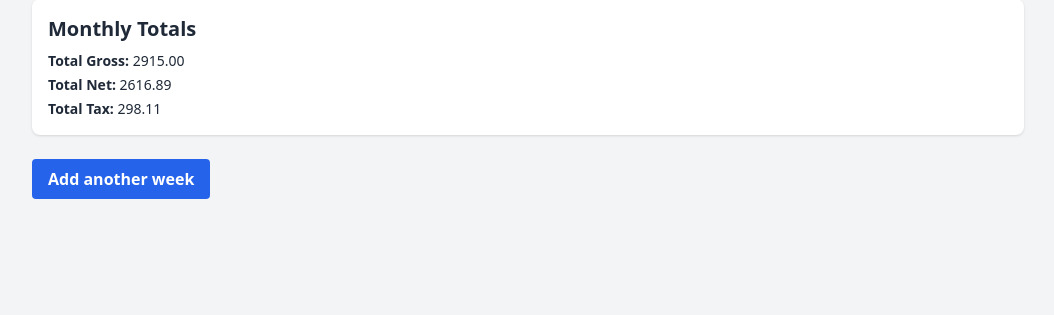
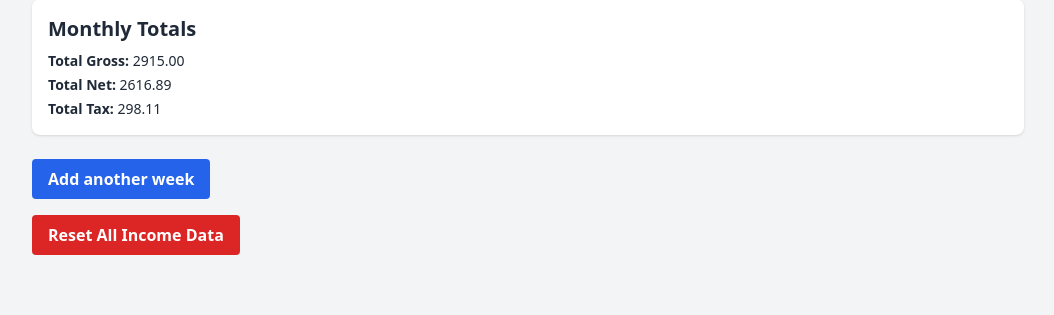
Before and after one commit to garrettsampson/budget_web_application, a Flask app: page /income/2025/11 in a window 1280 px wide. Shown: the part 460-775 px from the top of the page, without its empty margins (112-1166 px from the left). Run offline with Flask 3, Linux system fonts and the light colour scheme; data comes from the database, SQL or seed files in the repository; some libraries are stand-ins or nearby versions.

Commit message:
Add "REST ALL INCOME DATA" functionality
A rest button on the month summary
A safe POST route to delete all income entries
A pastel warning toast
A redirect to the month-select page

```diff
--- a/budget_app/app.py
+++ b/budget_app/app.py
@@ -327,6 +327,39 @@ def create_app():
         # Step 5: Redirect back to the monthly summary
         return redirect(url_for("income_month_view", year=year, month=month))
 
+        # ================================================================
+    # ROUTE: Reset ALL income data for the current user
+    # URL: /income/reset
+    # Method: POST
+    # ================================================================
+    @app.route("/income/reset", methods=["POST"])
+    def reset_income():
+        """
+        Deletes ALL IncomeWeek rows for the current user.
+
+        Steps:
+        1. Identify the current user.
+        2. Delete all rows matching user_id.
+        3. Commit changes.
+        4. Flash a warning toast.
+        5. Redirect to month selector page so user can choose a fresh month.
+        """
+
+        from flask import flash
+
+        user = get_current_user()
+
+        # Step 1: Delete all rows that belong to this user
+        IncomeWeek.query.filter_by(user_id=user.id).delete()
+
+        # Step 2: Commit the change
+        db.session.commit()
+
+        # Step 3: Soft pastel warning toast
+        flash("All income data has been reset.", "warning")
+
+        # Step 4: Redirect to month selection page
+        return redirect(url_for("income_select_month"))
 
     # Must return the app instance
     return app
--- a/budget_app/templates/income/month_view.html
+++ b/budget_app/templates/income/month_view.html
@@ -178,6 +178,19 @@ If no entries exist, we show a friendly message.
 >
   Add another week
 </a>
+<!-- ================================================================
+     RESET ALL INCOME DATA BUTTON
+     - Large red warning button
+     - Sends a POST request to /income/reset
+     - Shows a pastel toast on success
+================================================================ -->
+<form action="{{ url_for('reset_income') }}" method="POST" class="mt-4">
+    <button
+        class="bg-red-600 hover:bg-red-700 text-white font-semibold px-4 py-2 rounded"
+        onclick="return confirm('Are you sure you want to delete ALL income data? This cannot be undone.');">
+        Reset All Income Data
+    </button>
+</form>
 
 
 {% endblock %}
```
